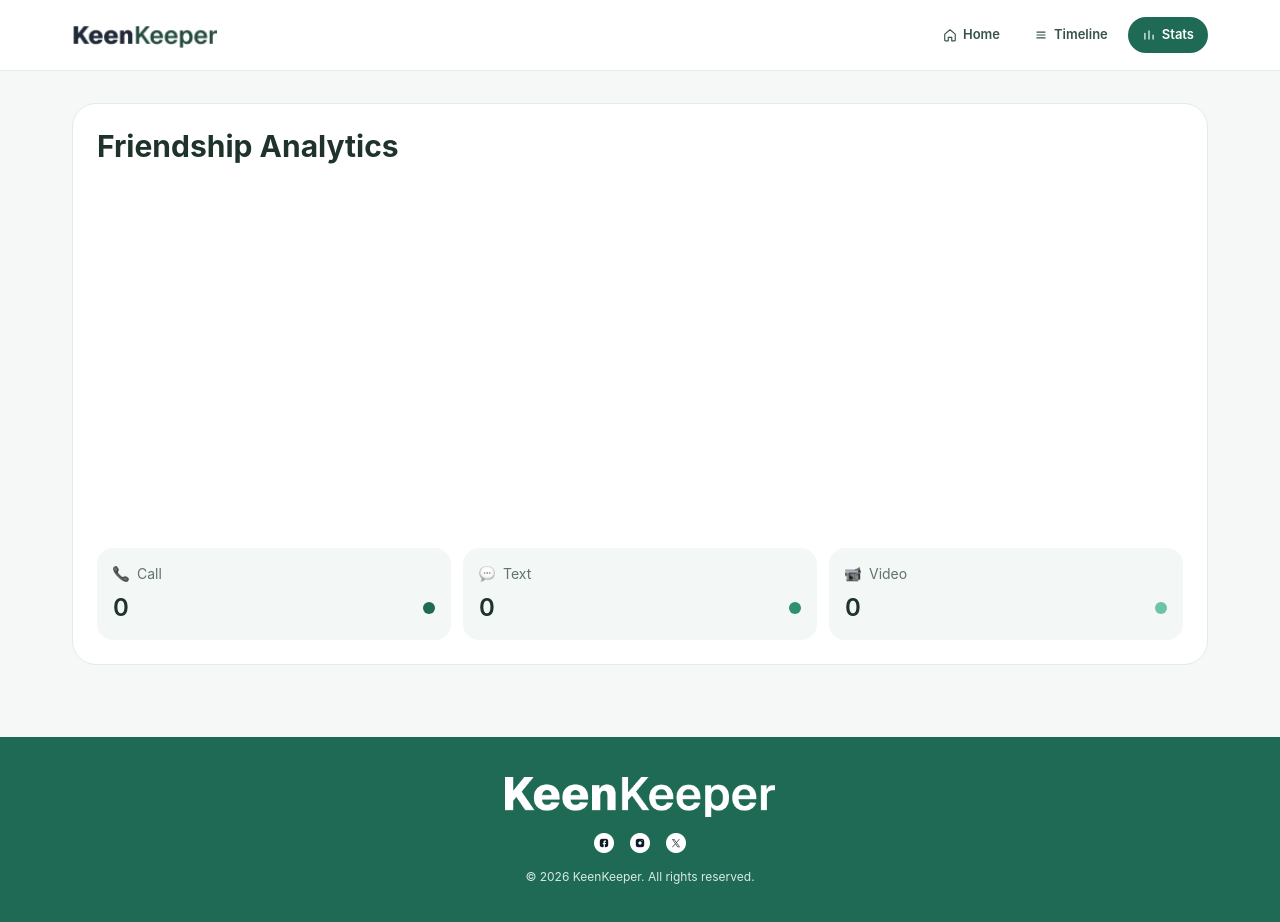
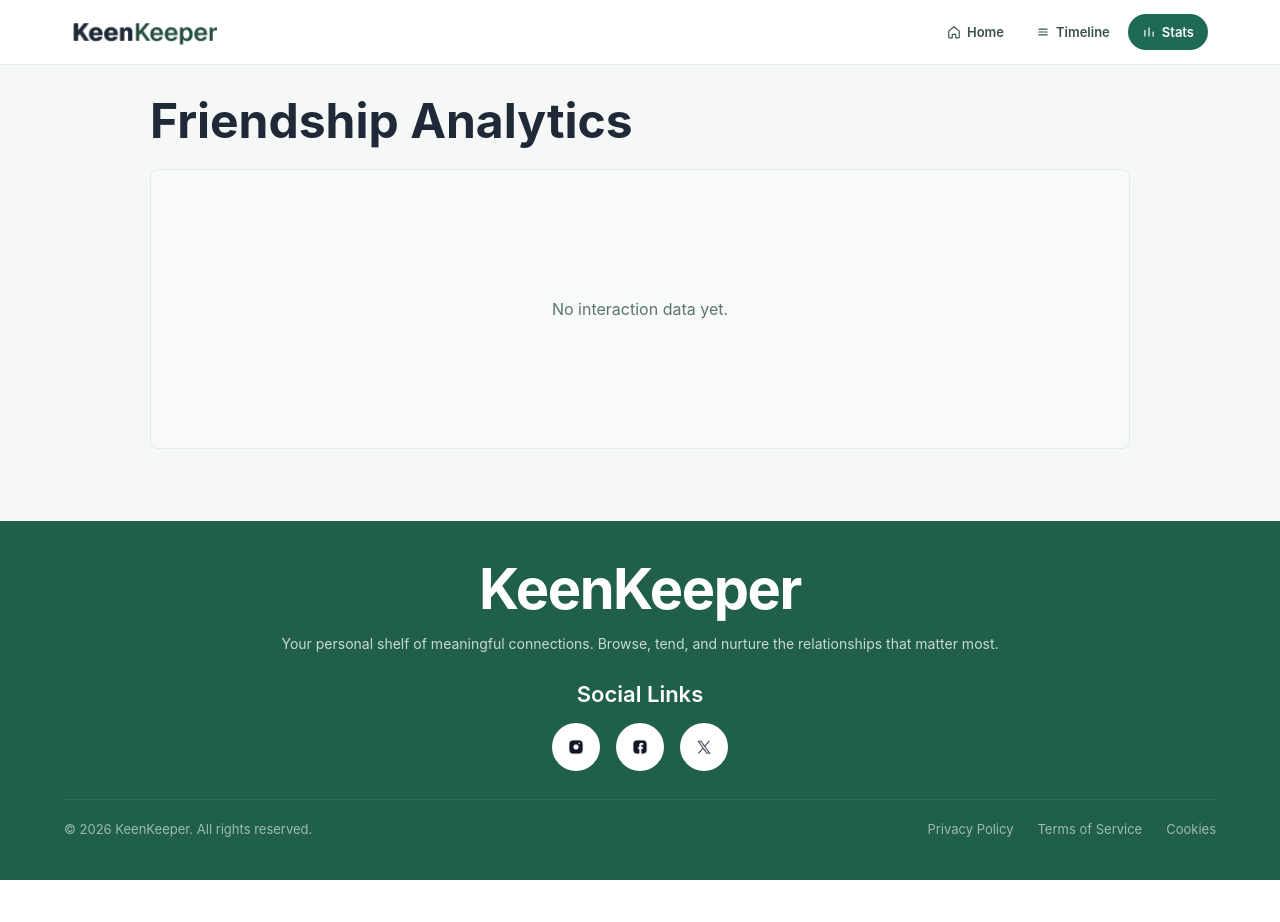
Before and after one commit to abdullah-alsaba/keen-keeper, a React (Vite) app: page /stats in a window 1280 px wide. Shown: the top 922 px of the page. After the commit the page ends 880 px from the top, so only its background shows below. Built offline with nearby package versions, Linux system fonts and the light colour scheme.

Commit message:
Deploying

```diff
--- a/src/components/Footer.jsx
+++ b/src/components/Footer.jsx
@@ -1,21 +1,42 @@
 import facebook from "../assets/facebook.png";
 import instagram from "../assets/instagram.png";
 import twitter from "../assets/twitter.png";
-import logoXL from "../assets/logo-xl.png";
 
 export default function Footer() {
+  const socials = [
+    { name: "Instagram", icon: instagram },
+    { name: "Facebook", icon: facebook },
+    { name: "X", icon: twitter },
+  ];
+
   return (
-    <footer className="bg-[#1f6a54] text-white mt-10">
-      <div className="w-full max-w-[1200px] mx-auto px-4 sm:px-6 lg:px-8 py-10 text-center">
-        <img src={logoXL} alt="KeenKeeper" className="h-10 mx-auto" />
-        <div className="flex justify-center gap-4 mt-4">
-          <img src={facebook} alt="facebook" className="w-5 h-5" />
-          <img src={instagram} alt="instagram" className="w-5 h-5" />
-          <img src={twitter} alt="twitter" className="w-5 h-5" />
+    <footer className="bg-[#1f5f4b] text-white mt-10">
+      <div className="w-full max-w-[1200px] mx-auto px-6 py-10 text-center">
+        <h2 className="text-[48px] md:text-[56px] leading-none font-bold tracking-tight">KeenKeeper</h2>
+        <p className="text-[#c9d9d3] text-[14px] mt-4 max-w-[760px] mx-auto">
+          Your personal shelf of meaningful connections. Browse, tend, and nurture the relationships that matter most.
+        </p>
+        <p className="mt-6 text-[22px] font-semibold">Social Links</p>
+        <div className="flex justify-center gap-4 mt-3">
+          {socials.map((item) => (
+            <button
+              key={item.name}
+              aria-label={item.name}
+              className="w-12 h-12 rounded-full bg-white text-[#1f5f4b] flex items-center justify-center hover:bg-[#e9f4ef] transition"
+            >
+              <img src={item.icon} alt={item.name} className="w-8 h-8 object-contain" />
+            </button>
+          ))}
         </div>
-        <p className="text-xs mt-4 text-[#d8ebe3]">
-          © 2026 KeenKeeper. All rights reserved.
-        </p>
+        <div className="mt-7 border-t border-[#2c705a]" />
+        <div className="mt-5 flex flex-col md:flex-row items-center justify-between gap-4 text-[#9fbbb0] text-[13px]">
+          <p>© 2026 KeenKeeper. All rights reserved.</p>
+          <div className="flex items-center gap-6">
+            <a href="#" className="hover:text-white transition">Privacy Policy</a>
+            <a href="#" className="hover:text-white transition">Terms of Service</a>
+            <a href="#" className="hover:text-white transition">Cookies</a>
+          </div>
+        </div>
       </div>
     </footer>
   );
--- a/src/components/Navbar.jsx
+++ b/src/components/Navbar.jsx
@@ -18,15 +18,15 @@ const links = [
 export default function Navbar() {
   return (
     <header className="bg-white border-b border-[#e5ebe8]">
-      <div className="w-full max-w-[1200px] mx-auto px-4 sm:px-6 lg:px-8 h-[70px] flex items-center justify-between">
+      <div className="w-full max-w-[1200px] mx-auto px-4 sm:px-6 lg:px-8 min-h-[64px] py-2 flex items-center justify-between gap-2">
         <img src={logo} alt="KeenKeeper" className="h-8 w-auto" />
-        <nav className="flex items-center gap-1.5">
+        <nav className="flex items-center gap-1">
           {links.map((link) => (
             <NavLink
               key={link.to}
               to={link.to}
               className={({ isActive }) =>
-                `h-9 px-3.5 rounded-full flex items-center gap-1.5 text-[13px] font-semibold transition ${
+                `h-8 sm:h-9 px-2.5 sm:px-3.5 rounded-full flex items-center gap-1 sm:gap-1.5 text-xs sm:text-[13px] font-semibold transition ${
                   isActive
                     ? "bg-[#1f6a54] text-white"
                     : "text-[#385346] hover:bg-[#eaf2ee]"
@@ -35,7 +35,7 @@ export default function Navbar() {
             >
               <svg
                 viewBox="0 0 24 24"
-                className="w-[14px] h-[14px]"
+                className="w-3.5 h-3.5"
                 fill="none"
                 stroke="currentColor"
                 strokeWidth="2"
--- a/src/pages/FriendDetails.jsx
+++ b/src/pages/FriendDetails.jsx
@@ -25,70 +25,102 @@ export default function FriendDetails() {
   }
 
   return (
-    <div className="grid lg:grid-cols-[1.2fr_1fr] gap-6">
-      <section className="bg-white border border-[#e3ebe7] rounded-3xl p-6">
-        <img src={friend.picture} alt={friend.name} className="w-24 h-24 rounded-full object-cover" />
-        <h1 className="text-3xl font-bold text-[#1f332a] mt-4">{friend.name}</h1>
-        <span className={`inline-flex mt-3 px-3 py-1 rounded-full text-sm font-semibold capitalize ${statusMap[friend.status]}`}>
-          {friend.status}
-        </span>
-        <div className="flex flex-wrap gap-2 mt-4">
-          {friend.tags.map((tag) => (
-            <span key={tag} className="px-2 py-1 rounded-full text-xs bg-[#f0f5f3] text-[#375247]">
-              {tag}
-            </span>
-          ))}
+    <div className="max-w-[1040px] mx-auto grid lg:grid-cols-[320px_1fr] gap-4">
+      <section>
+        <div className="bg-white border border-[#dde5e1] rounded-md px-6 py-5 text-center">
+          <img
+            src={friend.picture}
+            alt={friend.name}
+            className="w-16 h-16 rounded-full object-cover mx-auto"
+          />
+          <h1 className="text-2xl md:text-[28px] leading-none font-semibold text-[#1f332a] mt-4">
+            {friend.name}
+          </h1>
+          <span
+            className={`inline-flex mt-3 px-3 py-1 rounded-full text-[10px] font-semibold uppercase tracking-wide ${statusMap[friend.status]}`}
+          >
+            {friend.status}
+          </span>
+          <div className="flex flex-wrap justify-center gap-1 mt-2">
+            {friend.tags.slice(0, 2).map((tag) => (
+              <span
+                key={tag}
+                className="px-2 py-[2px] rounded-full text-[10px] bg-[#f0f5f3] text-[#375247]"
+              >
+                {tag}
+              </span>
+            ))}
+          </div>
+          <p className="text-[#70877d] mt-3 text-sm italic">"{friend.bio}"</p>
+          <p className="text-xs text-[#72877d] mt-2">Preferred: email</p>
         </div>
-        <p className="text-[#53695f] mt-5 leading-7">{friend.bio}</p>
-        <p className="text-sm text-[#345145] mt-4">{friend.email}</p>
-        <div className="flex flex-wrap gap-3 mt-6">
-          <button className="btn h-10 min-h-10 px-5 rounded-full bg-[#1f6a54] border-none text-white hover:bg-[#185240] text-[13px]">
+        <div className="mt-2 space-y-2">
+          <button className="w-full h-11 border border-[#dde5e1] rounded-md bg-white text-[#2f4a3f] text-sm font-medium">
             Snooze 2 Weeks
           </button>
-          <button className="btn h-10 min-h-10 px-5 rounded-full bg-[#f3f7f5] border-none text-[#294739] hover:bg-[#e8efec] text-[13px]">
+          <button className="w-full h-11 border border-[#dde5e1] rounded-md bg-white text-[#2f4a3f] text-sm font-medium">
             Archive
           </button>
-          <button className="btn h-10 min-h-10 px-5 rounded-full bg-[#fce8e8] border-none text-[#b42318] hover:bg-[#f8dddd] text-[13px]">
+          <button className="w-full h-11 border border-[#f1dddd] rounded-md bg-white text-[#d84848] text-sm font-medium">
             Delete
           </button>
         </div>
       </section>
       <section className="space-y-4">
-        <div className="grid sm:grid-cols-3 lg:grid-cols-1 gap-4">
-          <div className="bg-white border border-[#e3ebe7] rounded-2xl p-4">
-            <p className="text-xs text-[#678076]">Days Since Contact</p>
-            <p className="text-2xl font-semibold mt-1">{friend.days_since_contact}</p>
+        <div className="grid sm:grid-cols-3 gap-3">
+          <div className="bg-white border border-[#dde5e1] rounded-md p-4 text-center">
+            <p className="text-[28px] md:text-[38px] leading-none font-semibold text-[#27493e]">
+              {friend.days_since_contact}
+            </p>
+            <p className="text-sm text-[#657d73] mt-2">Days Since Contact</p>
           </div>
-          <div className="bg-white border border-[#e3ebe7] rounded-2xl p-4">
-            <p className="text-xs text-[#678076]">Goal</p>
-            <p className="text-2xl font-semibold mt-1">{friend.goal} days</p>
+          <div className="bg-white border border-[#dde5e1] rounded-md p-4 text-center">
+            <p className="text-[28px] md:text-[38px] leading-none font-semibold text-[#27493e]">{friend.goal}</p>
+            <p className="text-sm text-[#657d73] mt-2">Goal (Days)</p>
           </div>
-          <div className="bg-white border border-[#e3ebe7] rounded-2xl p-4">
-            <p className="text-xs text-[#678076]">Next Due Date</p>
-            <p className="text-2xl font-semibold mt-1">{friend.next_due_date}</p>
+          <div className="bg-white border border-[#dde5e1] rounded-md p-4 text-center">
+            <p className="text-[24px] md:text-[38px] leading-none font-semibold text-[#27493e] break-words">
+              {new Date(friend.next_due_date).toLocaleDateString("en-US", {
+                month: "short",
+                day: "numeric",
+                year: "numeric",
+              })}
+            </p>
+            <p className="text-sm text-[#657d73] mt-2">Next Due</p>
           </div>
         </div>
-        <div className="bg-white border border-[#e3ebe7] rounded-2xl p-5">
+        <div className="bg-white border border-[#dde5e1] rounded-md p-4">
           <div className="flex items-center justify-between">
-            <h2 className="text-lg font-semibold text-[#1f332a]">Relationship Goal</h2>
-            <button className="btn h-8 min-h-8 px-4 rounded-full bg-[#f3f7f5] border-none text-[#294739] text-xs">Edit</button>
+            <h2 className="text-xl font-semibold text-[#1f332a]">Relationship Goal</h2>
+            <button className="btn h-8 min-h-8 px-4 rounded-md bg-[#f3f6f4] border border-[#dde5e1] text-[#294739] text-xs">
+              Edit
+            </button>
           </div>
-          <p className="text-[#53695f] mt-3">
-            Check in every {friend.goal} days and keep the friendship active.
+          <p className="text-[#53695f] mt-3 text-[18px]">
+            Connect every <span className="font-semibold">{friend.goal} days</span>
           </p>
         </div>
-        <div className="bg-white border border-[#e3ebe7] rounded-2xl p-5">
-          <h2 className="text-lg font-semibold text-[#1f332a]">Quick Check-In</h2>
-          <div className="grid grid-cols-3 gap-3 mt-4">
-            <button onClick={() => addInteraction("Call", friend.name)} className="btn h-10 min-h-10 bg-[#eef4f1] border-none text-[#1f332a] hover:bg-[#e1ece7] text-[13px]">
+        <div className="bg-white border border-[#dde5e1] rounded-md p-4">
+          <h2 className="text-xl font-semibold text-[#1f332a]">Quick Check-In</h2>
+          <div className="grid grid-cols-1 sm:grid-cols-3 gap-3 mt-4">
+            <button
+              onClick={() => addInteraction("Call", friend.name)}
+              className="h-[68px] border border-[#dde5e1] rounded-md bg-[#f5f7f6] text-[#1f332a] text-base flex flex-col justify-center items-center gap-1"
+            >
               <img src={callIcon} alt="Call" className="w-4 h-4" />
               Call
             </button>
-            <button onClick={() => addInteraction("Text", friend.name)} className="btn h-10 min-h-10 bg-[#eef4f1] border-none text-[#1f332a] hover:bg-[#e1ece7] text-[13px]">
+            <button
+              onClick={() => addInteraction("Text", friend.name)}
+              className="h-[68px] border border-[#dde5e1] rounded-md bg-[#f5f7f6] text-[#1f332a] text-base flex flex-col justify-center items-center gap-1"
+            >
               <img src={textIcon} alt="Text" className="w-4 h-4" />
               Text
             </button>
-            <button onClick={() => addInteraction("Video", friend.name)} className="btn h-10 min-h-10 bg-[#eef4f1] border-none text-[#1f332a] hover:bg-[#e1ece7] text-[13px]">
+            <button
+              onClick={() => addInteraction("Video", friend.name)}
+              className="h-[68px] border border-[#dde5e1] rounded-md bg-[#f5f7f6] text-[#1f332a] text-base flex flex-col justify-center items-center gap-1"
+            >
               <img src={videoIcon} alt="Video" className="w-4 h-4" />
               Video
             </button>
--- a/src/pages/Stats.jsx
+++ b/src/pages/Stats.jsx
@@ -1,59 +1,78 @@
 import useApp from "../context/useApp";
 import { Pie, PieChart, ResponsiveContainer, Cell, Tooltip } from "recharts";
-import callIcon from "../assets/call.png";
-import textIcon from "../assets/text.png";
-import videoIcon from "../assets/video.png";
+
+function StatsTooltip({ active, payload }) {
+  if (!active || !payload || payload.length === 0) {
+    return null;
+  }
+  const item = payload[0];
+  return (
+    <div className="bg-white border border-[#dbe5e0] rounded-md px-3 py-2 text-sm text-[#26493d] shadow-sm">
+      {item.name}: {item.value}
+    </div>
+  );
+}
 
 export default function Stats() {
   const { statsData } = useApp();
-  const colors = ["#1f6a54", "#2f8f72", "#6dc2a8"];
-  const iconMap = {
-    Call: callIcon,
-    Text: textIcon,
-    Video: videoIcon,
+  const colorMap = {
+    Text: "#7C3AED",
+    Call: "#1f5f4b",
+    Video: "#35A56B",
   };
+  const totalInteractions = statsData.reduce((sum, item) => sum + item.value, 0);
+  const visibleStats = statsData.filter((item) => item.value > 0);
 
   return (
-    <div className="bg-white border border-[#e3ebe7] rounded-3xl p-6">
-      <h1 className="text-3xl font-bold text-[#1f332a]">Friendship Analytics</h1>
-      <div className="h-[360px] mt-6">
+    <div className="max-w-[980px] mx-auto">
+      <h1 className="text-4xl sm:text-5xl leading-tight font-bold text-[#1f2937]">
+        Friendship Analytics
+      </h1>
+      {totalInteractions === 0 ? (
+        <div className="h-[280px] mt-6 flex items-center justify-center bg-[#f7faf8] border border-[#e3ebe7] rounded-lg">
+          <p className="text-[#5f746a] text-base">No interaction data yet.</p>
+        </div>
+      ) : (
+        <>
+          <div className="mt-6 bg-white border border-[#e3ebe7] rounded-lg px-4 sm:px-5 pt-5 pb-4">
+            <p className="text-lg sm:text-xl font-semibold text-[#3b6154]">By Interaction Type</p>
+            <div className="h-[260px] sm:h-[300px]">
               <ResponsiveContainer width="100%" height="100%">
               <PieChart>
                 <Pie
-              data={statsData}
+                  data={visibleStats}
                   dataKey="value"
                   nameKey="name"
                   cx="50%"
-              cy="50%"
-              outerRadius={115}
-              innerRadius={65}
-              paddingAngle={5}
+                  cy="46%"
+                  outerRadius={74}
+                  innerRadius={52}
+                  paddingAngle={4}
+                  stroke="#f8fbf9"
+                  strokeWidth={6}
                 >
-              {statsData.map((entry, index) => (
-                <Cell key={entry.name} fill={colors[index % colors.length]} />
+                  {visibleStats.map((entry) => (
+                    <Cell key={entry.name} fill={colorMap[entry.name]} />
                   ))}
                 </Pie>
-            <Tooltip />
+                <Tooltip content={<StatsTooltip />} />
               </PieChart>
               </ResponsiveContainer>
             </div>
-      <div className="grid sm:grid-cols-3 gap-3">
-        {statsData.map((entry, index) => (
-          <div key={entry.name} className="bg-[#f3f7f5] rounded-2xl p-4">
-            <div className="flex items-center gap-2">
-              <img src={iconMap[entry.name]} alt={entry.name} className="w-4 h-4" />
-              <p className="text-sm text-[#5f746a]">{entry.name}</p>
-            </div>
-            <div className="flex items-center justify-between mt-2">
-              <p className="text-2xl font-semibold text-[#1f332a]">{entry.value}</p>
+            <div className="flex flex-wrap items-center justify-center gap-4 sm:gap-6 -mt-4 sm:-mt-5 pb-1">
+              {visibleStats.map((entry) => (
+                <div key={entry.name} className="flex items-center gap-1.5">
                   <span
-                className="w-3 h-3 rounded-full"
-                style={{ backgroundColor: colors[index % colors.length] }}
+                    className="w-2 h-2 rounded-full"
+                    style={{ backgroundColor: colorMap[entry.name] }}
                   />
-            </div>
+                  <span className="text-[12px] text-[#5d7067]">{entry.name}</span>
                 </div>
               ))}
             </div>
           </div>
+        </>
+      )}
+    </div>
   );
 }
--- a/src/pages/Timeline.jsx
+++ b/src/pages/Timeline.jsx
@@ -18,39 +18,40 @@ export default function Timeline() {
     Text: textIcon,
     Video: videoIcon,
   };
-  const filterMap = {
-    All: "All",
-    Call: "Call",
-    Text: "Text",
-    Video: "Video",
-  };
+  const filters = ["All", "Call", "Text", "Video"];
 
   return (
-    <div className="bg-white border border-[#e3ebe7] rounded-3xl p-6">
-      <h1 className="text-3xl font-bold text-[#1f332a]">Timeline</h1>
-      <div className="mt-5 flex items-center gap-3">
-        <p className="text-sm text-[#496157] font-medium">Filter Timeline:</p>
+    <div className="max-w-[980px] mx-auto">
+      <h1 className="text-[44px] md:text-[52px] leading-tight font-bold text-[#1f2937]">Timeline</h1>
+      <div className="mt-5 w-[230px] relative">
         <select
-          className="select h-10 min-h-10 w-[170px] bg-[#eef4f1] border border-[#d4e1db] rounded-xl text-sm"
+          className="w-full h-10 pl-3.5 pr-9 rounded-lg border border-[#dfe6e2] bg-[#f8fbf9] text-[14px] text-[#5f746a] appearance-none"
           value={filter}
           onChange={(event) => setFilter(event.target.value)}
         >
-          {Object.entries(filterMap).map(([value, label]) => (
-            <option key={value} value={value}>
-              {label}
+          {filters.map((item) => (
+            <option key={item} value={item}>
+              {item}
             </option>
           ))}
         </select>
+        <span className="absolute right-4 top-1/2 -translate-y-1/2 text-[#9aa8a2] pointer-events-none">
+          ▾
+        </span>
       </div>
       <div className="mt-6 space-y-3">
         {filteredTimeline.map((entry) => (
-          <div key={entry.id} className="border border-[#e3ebe7] rounded-2xl p-4 flex items-center gap-4">
-            <div className="w-9 h-9 rounded-full bg-[#eef4f1] flex items-center justify-center shrink-0">
-              <img src={iconMap[entry.type]} alt={entry.type} className="w-4 h-4" />
+          <div
+            key={entry.id}
+            className="bg-white border border-[#e1e8e4] rounded-lg px-4 py-3 flex items-center gap-4"
+          >
+            <div className="w-8 h-8 rounded-full bg-[#f3f7f5] flex items-center justify-center shrink-0">
+              <img src={iconMap[entry.type]} alt={entry.type} className="w-4 h-4 opacity-90" />
             </div>
             <div>
-              <p className="font-semibold text-[#1f332a] text-sm">{entry.title}</p>
-              <p className="text-xs text-[#5f746a] mt-1">{entry.date}</p>
+              <p className="font-semibold text-[#2f5245] text-[18px] leading-none">{entry.type}</p>
+              <p className="text-[15px] text-[#6f8178] mt-1">{entry.title.replace(`${entry.type} with `, `with `)}</p>
+              <p className="text-[15px] text-[#71827a] font-semibold">{entry.date}</p>
             </div>
           </div>
         ))}
```
Lines whose indentation alone changed are shown as unchanged.
